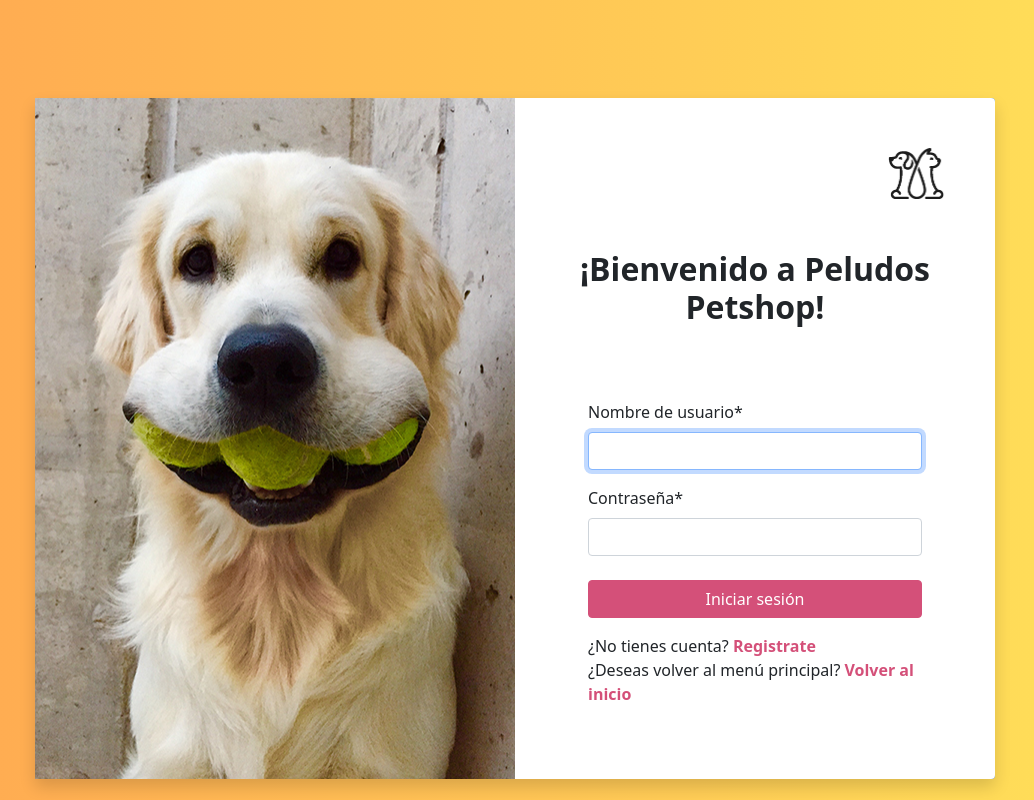
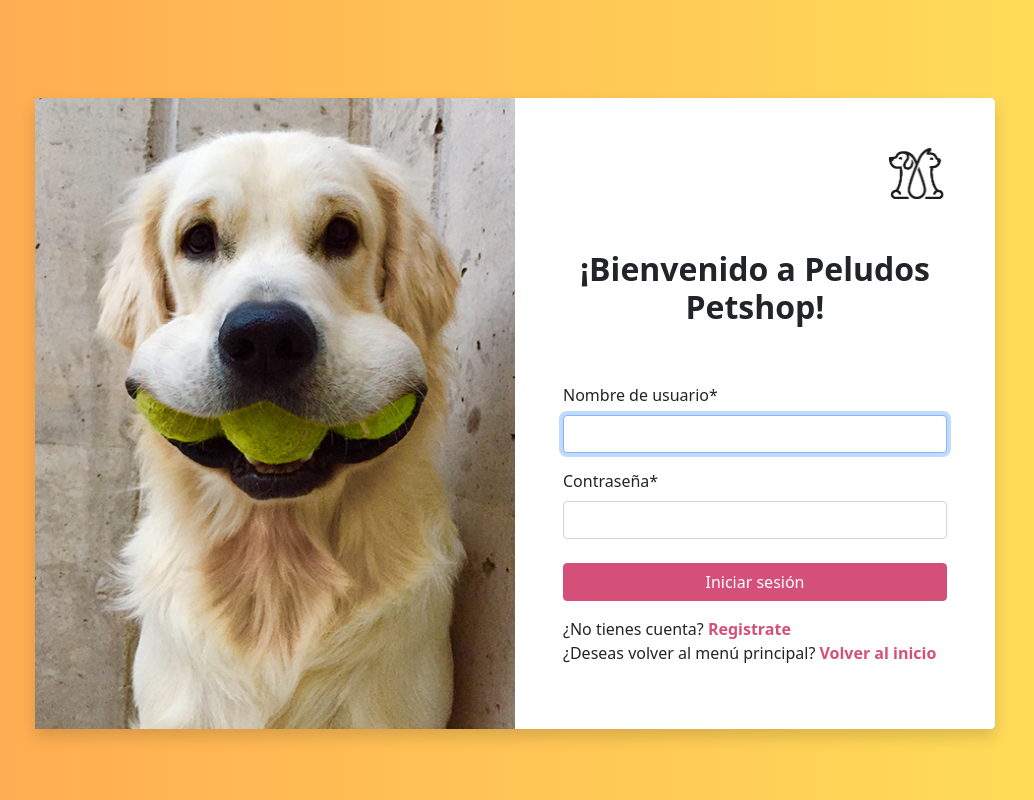
Before and after one commit to ji-munozf/project_peludos_petshop, a Django app: page /accounts/login/ in a window 1280 px wide. Shown: the whole page, without its empty margins (125-1159 px from the left). Run offline with Django 4.2, Linux system fonts and the light colour scheme; some libraries are stand-ins or nearby versions.

Commit message:
cambios imagen login y registro

```diff
--- a/peludos_petshop/static/css/login.css
+++ b/peludos_petshop/static/css/login.css
@@ -7,6 +7,7 @@ body {
 .bg {
     background-image: url(/static/img/Dog_img.jpg);
     background-position: center center;
+    background-size: 590px;
 }
 
 .registrar {
--- a/peludos_petshop/static/css/registro.css
+++ b/peludos_petshop/static/css/registro.css
@@ -4,10 +4,10 @@ body {
 }
 
 .bg {
-    background-color: #d45079;
-    background-image: url(/static/img/Hamster_img.jpg);
+    background-image: url(/static/img/Dog_img.jpg);
+    background-position: center center;
     background-repeat: no-repeat;
-    background-position: center center;
+    background-size: 100vh;
 }
 
 .aviso {
--- a/peludos_petshop/templates/registration/login.html
+++ b/peludos_petshop/templates/registration/login.html
@@ -20,7 +20,7 @@
 <body>
 
     {% load crispy_forms_tags %}
-    <div class="container w-75 bg-primary mt-5 rounded shadow">
+    <div class="container w-75 bg-primary mt-5 rounded shadow"  >
         <div class="row align-items-lg-stretch">
             <div class="col bg d-none d-lg-block col-md-5 col-lg-5 col-xl-6"></div>
 
@@ -31,7 +31,7 @@
 
                 <h2 class="fw-bold text-center py-5">¡Bienvenido a Peludos Petshop!</h2>
 
-                <form action="#" method="POST" style="margin: 25px;">
+                <form action="#" method="POST">
                     {% csrf_token %}
 
                     <div class="mb-4">
--- a/peludos_petshop/templates/registration/registro.html
+++ b/peludos_petshop/templates/registration/registro.html
@@ -22,7 +22,7 @@
     {% load crispy_forms_tags %}
     <div class="container w-75 bg-primary mt-5 rounded shadow" style="margin-bottom: 50px;">
         <div class="row align-items-lg-stretch">
-            <div class="col bg d-none d-lg-block col-md-5 col-lg-5 col-xl-6"></div>
+            <div class="col bg d-none d-lg-block col-md-5 col-lg-5 col-xl-6" style="background-image: url(/static/img/Hamster_img.jpg);"></div>
 
             <div class="col bg-white p-5 rounded-end">
                 <div class="text-end">
```
Also changed, not shown: peludos_petshop/static/img/Dog_img.jpg, 1 other file.
